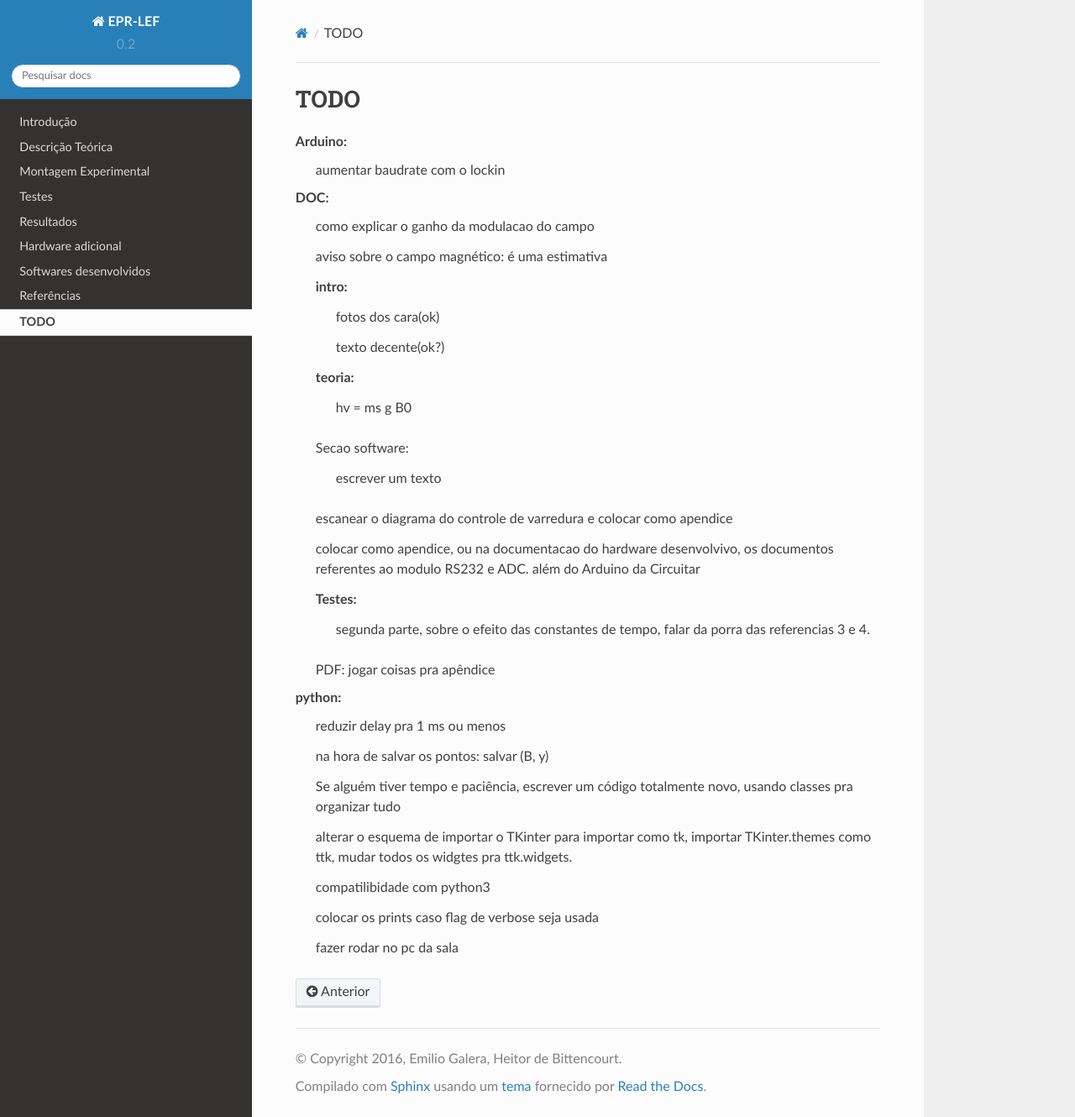
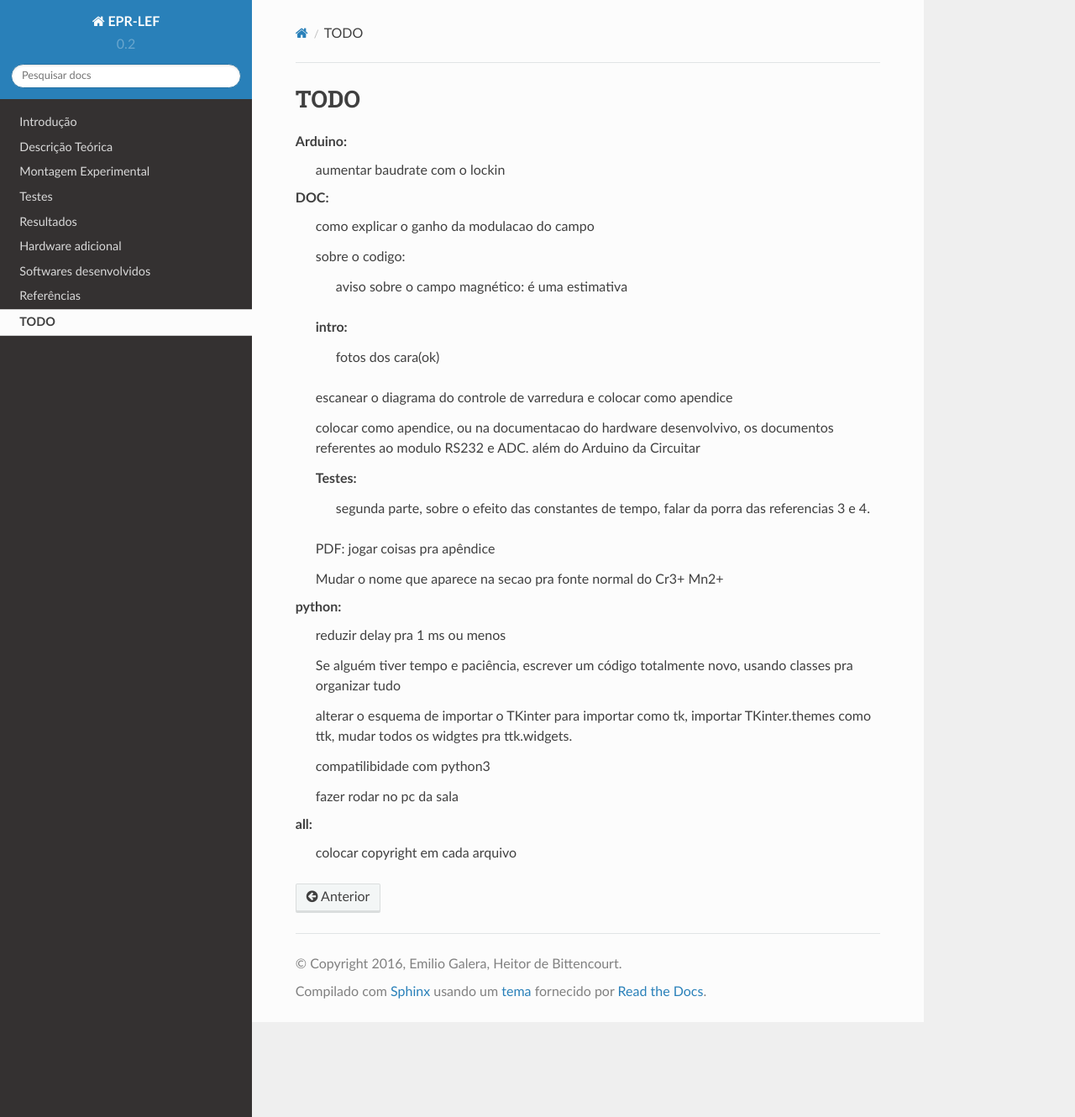
Before and after one commit to heitorPB/EPR-LEF, a Sphinx documentation site: the page built from doc/TODO.rst, in a window 1280 px wide and 1330 px high. Shown: the whole window at 84% size. Built offline with Sphinx 7.4.7 and the Read the Docs theme 2.0.0, drawn with Linux system fonts in a browser that asks for light colours.

Commit message:
DOC: equipamentos texto intro completo

```diff
--- a/doc/TODO.rst
+++ b/doc/TODO.rst
@@ -8,19 +8,12 @@
 DOC:
 	como explicar o ganho da modulacao do campo
 
-	aviso sobre o campo magnético: é uma estimativa
+	sobre o codigo:
+
+		aviso sobre o campo magnético: é uma estimativa
 
 	intro:
 		fotos dos cara(ok)
-
-		texto decente(ok?)
-
-	teoria:
-		hv = ms g B0
-
-	Secao software:
-
-		escrever um texto
 
 	escanear o diagrama do controle de varredura e colocar como apendice
 
@@ -31,10 +24,10 @@
 
 	PDF: jogar coisas pra apêndice
 
+	Mudar o nome que aparece na secao pra fonte normal do Cr3+ Mn2+
+
 python:
 	reduzir delay pra 1 ms ou menos
-
-	na hora de salvar os pontos: salvar (B, y)
 
 	Se alguém tiver tempo e paciência, escrever um código totalmente novo, usando classes pra organizar tudo
 
@@ -42,6 +35,7 @@
 
 	compatilibidade com python3
 
-	colocar os prints caso flag de verbose seja usada
+	fazer rodar no pc da sala
 
-	fazer rodar no pc da sala
+all:
+	colocar copyright em cada arquivo
```
Also changed, not shown: doc/equipamento.rst (+37 -20 lines), 1 other file.
